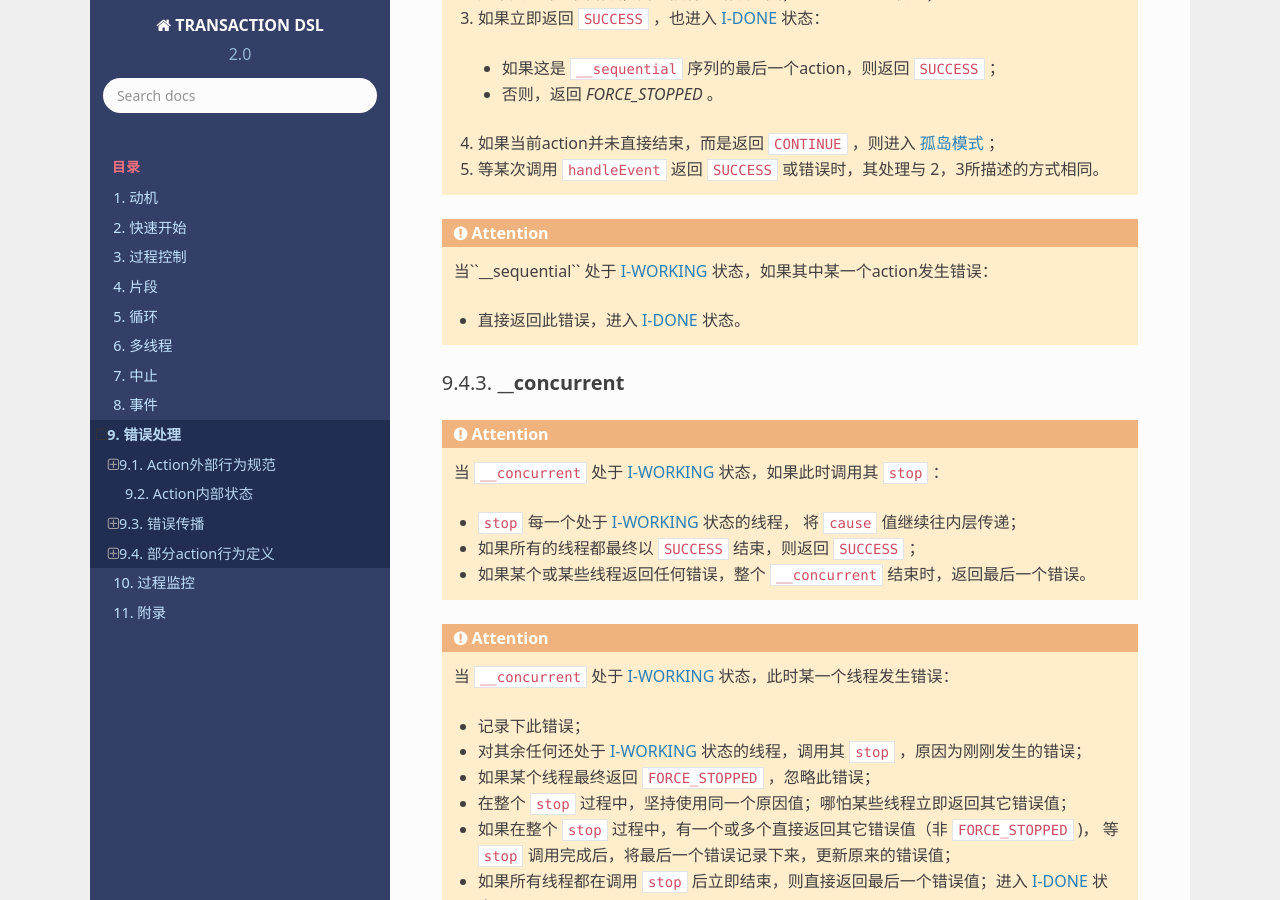
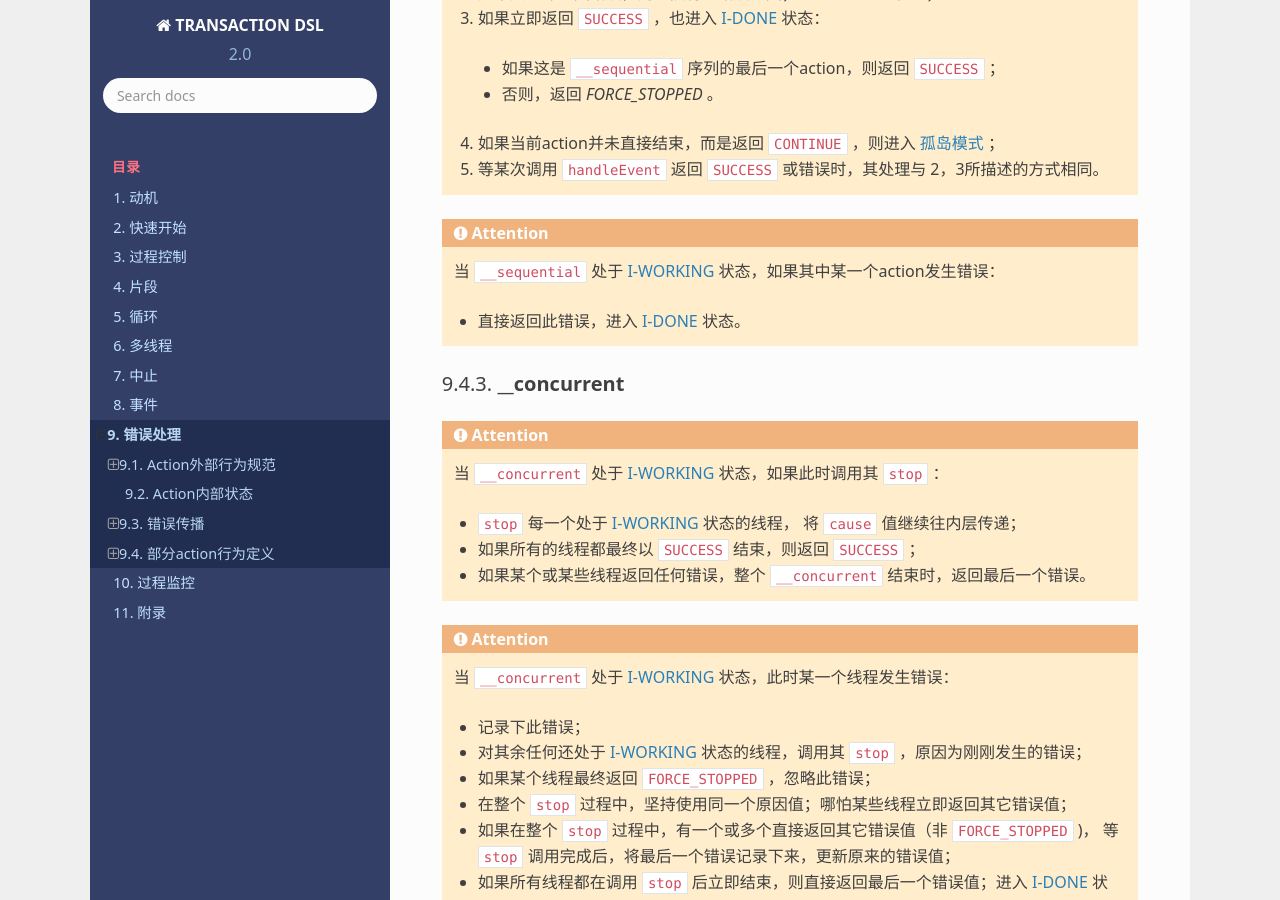
Before and after one commit to godsme/trans-dsl-2, a Sphinx documentation site: the page built from doc/source/error-handling.rst, in a window 1280 px wide and 900 px high, scrolled down 5714 px. Built offline with Sphinx 7.4.7 and the Read the Docs theme 2.0.0, drawn with Linux system fonts in a browser that asks for light colours; formulas are drawn with MathJax 3; some of the changed lines change nothing that is shown.

Commit message:
refactored doc

```diff
--- a/doc/source/error-handling.rst
+++ b/doc/source/error-handling.rst
@@ -250,7 +250,7 @@
 
 
 .. attention::
-   当``__sequential`` 处于 :ref:`I-WORKING <I-WORKING>` 状态，如果其中某一个action发生错误：
+   当 ``__sequential`` 处于 :ref:`I-WORKING <I-WORKING>` 状态，如果其中某一个action发生错误：
 
    - 直接返回此错误，进入 :ref:`I-DONE <I-DONE>` 状态。
 
@@ -293,24 +293,24 @@
 .. attention::
    Normal Action的执行如果处于 :ref:`I-WORKING <I-WORKING>` 状态，此时进行 ``stop`` ：
 
-   - 直接对Normal Action调用 ``stop`` ；
+   1. 直接对Normal Action调用 ``stop`` ；
 
      - 如果直接返回 ``SUCCESS`` ，则直接以成功状态，进入 ``__finally`` ；
      - 如果直接返回错误，则直接以错误进入 ``__finally`` ；
      - 两种情况下，在 ``__finally`` 里读到的环境状态都是Normal Action结束时的返回值；
 
-   - 如果Normal Action返回 ``CONTINUE`` ，则 ``__procedure`` 进入 :ref:`孤岛模式 <island-mode>` 。
-   - 随后Normal Action的 ``__handleEvent`` 如果返回 ``SUCCESS`` 或错误，其处理方式与1所描述的情况相同；
+   2. 如果Normal Action返回 ``CONTINUE`` ，则 ``__procedure`` 进入 :ref:`孤岛模式 <island-mode>` 。
+   3. 随后Normal Action的 ``__handleEvent`` 如果返回 ``SUCCESS`` 或错误，其处理方式与1所描述的情况相同；
 
 
 .. attention::
    Normal Action的执行如果处于 :ref:`I-WORKING <I-WORKING>` 状态，如果此时其内部上报了一个错误，但Normal Action的执行
    并没有立即结束（返回 ``CONTINUE`` ） :
 
-   - 记录并继续通过 ``运行时上下文`` 向外传递此错误；并进入 :ref:`孤岛模式 <island-mode>` ；
-   - 继续调度Normal Action运行直到其结束；
-   - 如果Normal Action最终返回一个错误（理应返回一个错误），记录下此错误；
-   - Normal Action结束后，直接进入 ``__finally`` ，在 ``__finally`` 里读到的环境状态之前发生的最后一个错误值；
+   1. 记录并继续通过 ``运行时上下文`` 向外传递此错误；并进入 :ref:`孤岛模式 <island-mode>` ；
+   2. 继续调度Normal Action运行直到其结束；
+   3. 如果Normal Action最终返回一个错误（理应返回一个错误），记录下此错误；
+   4. Normal Action结束后，直接进入 ``__finally`` ，在 ``__finally`` 里读到的环境状态之前发生的最后一个错误值；
 
 
 .. attention::
@@ -339,8 +339,8 @@
 .. attention::
    一个处于 :ref:`I-WORKING <I-WORKING>` 状态的 ``__time_guard`` 被 ``stop`` 后，action会首先被 ``stop`` :
 
-   - 如果 ``stop`` 导致action立即结束，此时timer也会被stop，并返回action的执行结果；
-   - 如果 ``stop`` 后，action依然没有结束运行（返回 ``CONTINUE`` )，则定时器也不终止；但 ``__time_guard`` 立即
+   1. 如果 ``stop`` 导致action立即结束，此时timer也会被stop，并返回action的执行结果；
+   2. 如果 ``stop`` 后，action依然没有结束运行（返回 ``CONTINUE`` )，则定时器也不终止；但 ``__time_guard`` 立即
      进入 :ref:`免疫模式 <immune-mode>` ；``stop`` 之后，经过一系列的消息激励，直到运行结束：
 
      - 如果期间没有timeout，则以action的最终返回值做为 ``__time_guard`` 的返回值；
```
